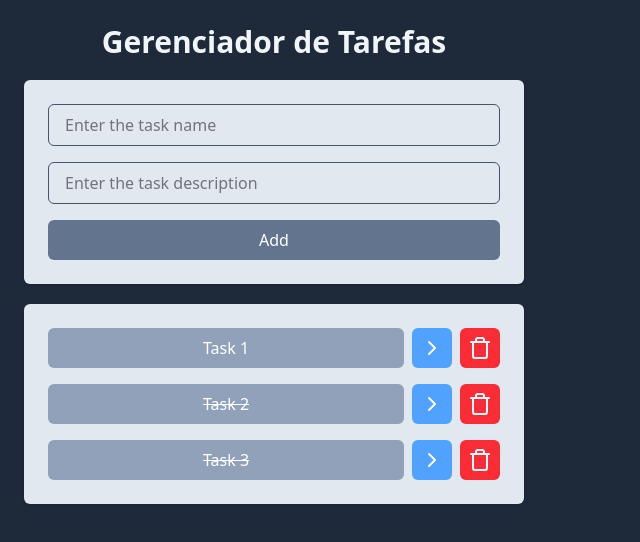
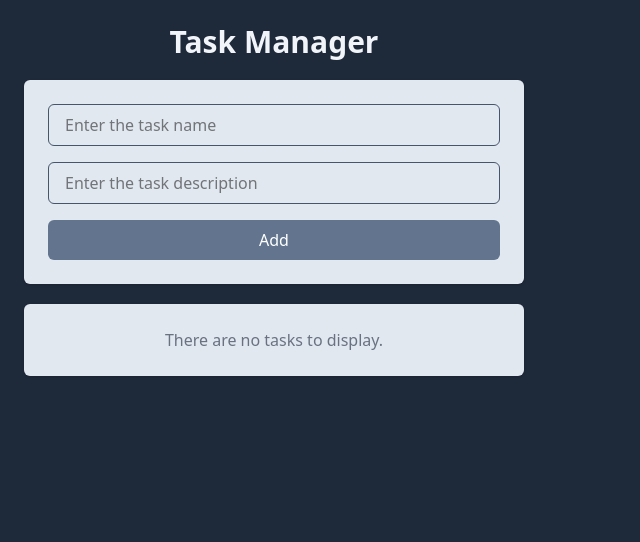
Before and after one commit to gfnasc/task-manager, a React (Vite) app: page / in a window 1280 px wide. Shown: the top 542 px of the page, without its empty margins (0-640 px from the left). Built offline with nearby package versions, Linux system fonts and the light colour scheme.

Commit message:
feat: use uuid and some text little changes

```diff
--- a/src/App.jsx
+++ b/src/App.jsx
@@ -1,28 +1,10 @@
 import TasksList from "./components/TasksList.jsx";
 import AddTask from "./components/AddTask.jsx";
-import {useState} from "react";
+import { useState } from "react";
+import { v4 } from 'uuid'
 
 function App() {
-  const [tasks, setTasks] = useState([
-    {
-      name: "Task 1",
-      description: "Description for Task 1",
-      completed: false,
-      id: 1
-    },
-    {
-      name: "Task 2",
-      description: "Description for Task 2",
-      completed: true,
-      id: 2
-    },
-    {
-      name: "Task 3",
-      description: "Description for Task 2",
-      completed: true,
-      id: 3
-    }
-  ])
+  const [tasks, setTasks] = useState([])
 
   function toggleTask(taskId) {
     const newtasks = tasks.map((task) => {
@@ -43,13 +25,13 @@ function App() {
 
   function addtask(title, description) {
     if (!title.trim() || !description.trim()) {
-      return alert('Preencha os campos corretamente!')
+      return alert('Fill in the fields correctly!')
     } else {
       const newTask = {
         name: title,
         description: description,
         completed: false,
-        id: tasks.length + 1
+        id: v4()
       }
       setTasks([...tasks, newTask])
     }
@@ -58,7 +40,7 @@ function App() {
   return (
     <div className="w-screen h-screen bg-gray-800 p-6 flex">
       <div className="flex flex-col gap-5 w-[500px]">
-        <h1 className="text-3xl text-center text-slate-100 font-bold text-centetr">Gerenciador de Tarefas</h1>
+        <h1 className="text-3xl text-center text-slate-100 font-bold text-centetr">Task Manager</h1>
         <AddTask addTask={addtask} />
         <TasksList tasks={tasks} toggleTask={toggleTask} deleteTask={deleteTask} />
       </div>
```
